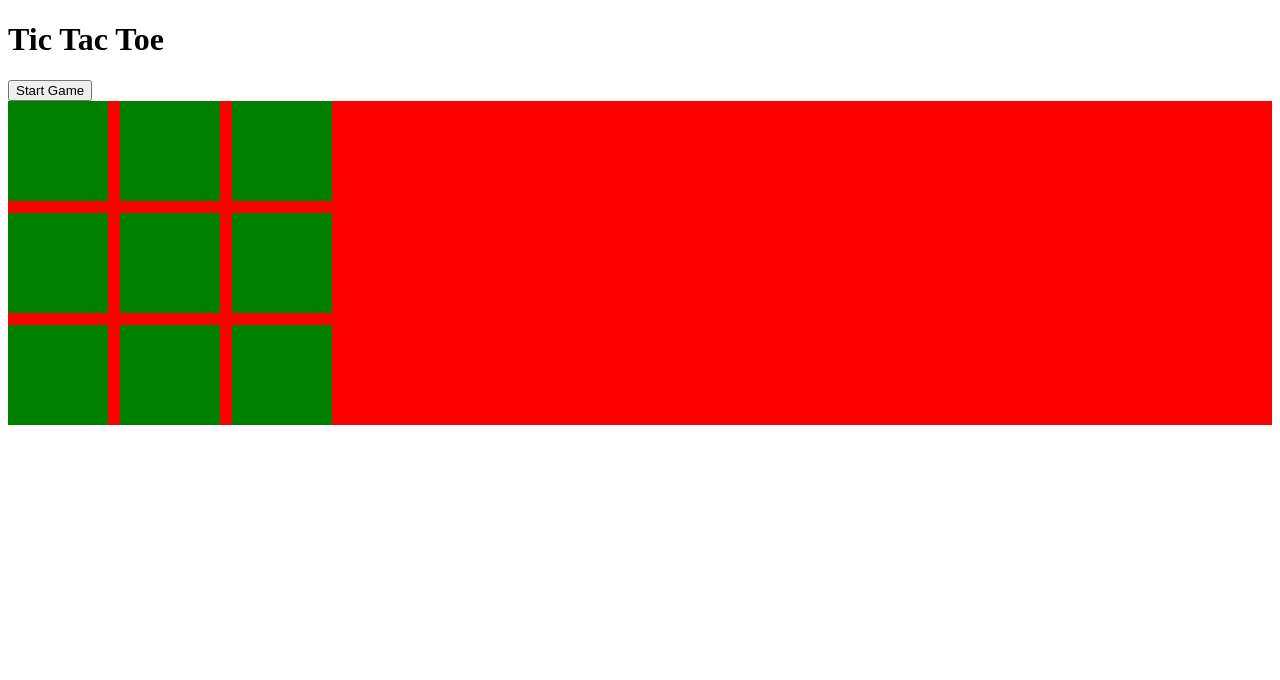
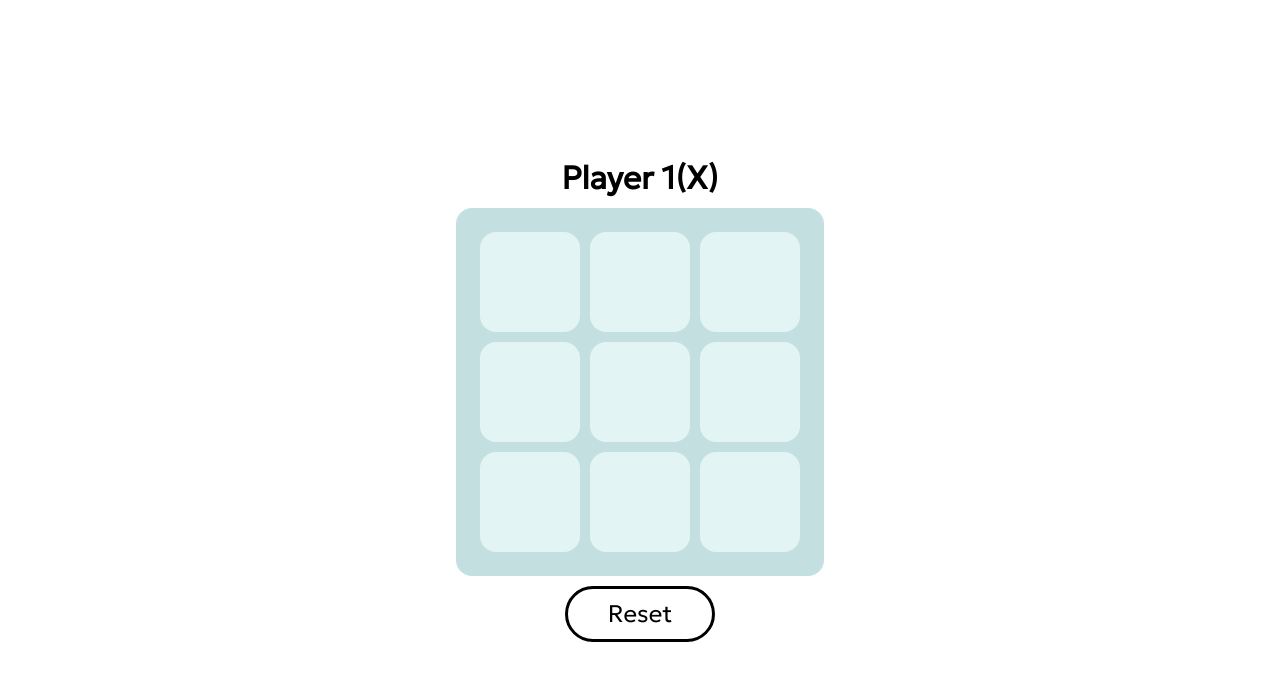
Before and after one commit to pritesh299/odin-P9-Tic_Tac_Toe, a plain HTML site: page index.html in a window 1280 px wide. Both pictures are taken after a click on the button "Start Game". Drawn offline with Linux system fonts and the light colour scheme.

Commit message:
added more css and js

```diff
--- a/index.css
+++ b/index.css
@@ -1,13 +1,70 @@
-#game_board{
-  display: grid;
-  grid-template-columns: repeat(3,100px);
-  grid-template-rows: repeat(3,100px);
-  background-color: red;
-  gap: 12px;
+*{
+    margin: 0;
+    padding: 0;
+    font-family: 'Geologica', sans-serif;
+  }
+  h1 {
+    text-align: center;
+    margin: 10px;
 }
+  button {
+    background-color: white;
+    color: black;
+    border: 3px solid black;
+    padding: 10px;
+    cursor: pointer;
+    border-radius:50px;
+    margin: 10px auto;
+    font-size: 24px;
+    display: block;
+    min-width: 150px;
+  }
+  button:hover{
+    background-color:black;
+    color: white;
+  }
 
+  #start_page{
+    height: 20vh;
+    display: flex;
+    flex-direction: column;
+    justify-content: center;
+    align-items: center;
+    position: absolute;
+    top: 50%;
+    left: 50%;
+    transform: translate(-50%, -50%) scale(1);
+    font-size: 64px;
+
+  }
+
+  #game_page{
+    display: none;
+    position: absolute;
+    top: 50%;
+    left: 50%;
+    transform: translate(-50%, -50%) scale(1);
+  }
+
+  #game_board{
+    background-color:  #C4DFDF;
+    border-radius: 16px;
+    display: grid;
+    grid-template-columns: repeat(3,100px);
+    grid-auto-rows: 100px;
+    gap: 10px;
+    justify-content: center;
+    padding: 24px;
+
+  }
   .game_box{
-    width: 100px;
-    height: 100px;
-    background-color: green;
+    background-color:#E3F4F4;
+    display: flex;
+    justify-content: center;
+    align-items: center;
+    font-size: 64px;
+    border-radius: 16px;
   }
+  .game_box:hover{
+    cursor: pointer;
+  }
--- a/index.html
+++ b/index.html
@@ -5,14 +5,16 @@
     <meta name="viewport" content="width=device-width, initial-scale=1.0">
     <title>Tic Tac Toe</title>
     <link rel="stylesheet" href="index.css">
+    <link href="https://fonts.googleapis.com/css2?family=Geologica:wght@300&display=swap" rel="stylesheet">
 </head>
 <body>
-    <div id="start-page">
+    <div id="start_page">
         <h1>Tic Tac Toe</h1>
-        <button id="start-button">Start Game</button>
+        <button id="start_button">Start Game</button>
       </div>
 
-      <div id="game-page" >
+      <div id="game_page" >
+        <h1 id="game_headline">Player 1(X)</h1>
           <div id="game_board">
             <div class="game_box" id="1"></div>
             <div class="game_box" id="2"></div>
@@ -24,7 +26,10 @@
             <div class="game_box" id="8"></div>
             <div class="game_box" id="9"></div>
           </div>
+        <button id="reset_button">Reset</button>
+
     </div>
+
       <script src="index.js"></script>
 </body>
 </html>
--- a/index.js
+++ b/index.js
@@ -10,29 +10,65 @@ const winCombos = [
     [2,5,8],
     [0,4,8]
 ];
+let currentPlayer='x';
+let win=false;
+let reset=false;
+let turn=0;
+const gamePage=document.getElementById('game_page')
+const startPage=document.getElementById('start_page')
+const startBtn=document.getElementById('start_button')
+const gameText=document.getElementById('game_headline')
+const resetBtn=document.getElementById('reset_button')
 
-let currentPlayer='x';
-let win=false
+
+
+
+startBtn.addEventListener('click',()=>{
+    gamePage.style.display='block'
+    startPage.style.display='none'
+ })
+
+ resetBtn.addEventListener('click',()=>{
+    gameBoard=["","","","","","","","",""];
+    gameText.innerText='Player 1(X)';
+    currentPlayer='x';
+    win=false;
+    turn=0;
+     gameBoxs.forEach(box=>{
+         box.innerText="";
+         box.style.backgroundColor='#E3F4F4'
+     })
+ })
+
 
 gameBoxs.forEach(box=>{
-
   box.addEventListener('click',()=>{
-
       if(box.innerText==="" && !win){
-
+      turn++;
+      console.log(turn)
        box.innerText=currentPlayer;
        let index=Number(box.getAttribute('id'))
        gameBoard[index-1]=currentPlayer;
+       checkWin()
+      if(currentPlayer==='x' && !win){
+        gameText.innerText='Player 2(O)';
+        currentPlayer="o";
 
+        }else if(!win){
+          currentPlayer='x';
+          gameText.innerText='Player 1(X)';
 
-       if(currentPlayer==='x'){
-       currentPlayer="o";
-       }else{
-         currentPlayer='x';
-       }
-     checkWin()
+        }
 
+        if(win){
+            gameText.innerText+=" Wins";
+          }
+        if(turn===9&&!win){
+            gameText.innerText='Its a Tie';
+
+        }
       }
+
   })
 })
 
@@ -41,10 +77,16 @@ function checkWin(){
   for( let combo of winCombos){
       let [a,b,c]=combo;
         if(!(gameBoard[a]==="")&&!(gameBoard[b]==="")&&!(gameBoard[c]==="")){
-        if(gameBoard[a]===gameBoard[b]&&gameBoard[b]===gameBoard[c]&&gameBoard[a]===gameBoard[c]){
-        win=true;
-        console.log('con')
-    }
-   }
+          if(gameBoard[a]===gameBoard[b]&&gameBoard[b]===gameBoard[c]&&gameBoard[a]===gameBoard[c]){
+            win=true;
+            const box1=document.getElementById(`${a+1}`)
+            const box2=document.getElementById(`${b+1}`)
+            const box3=document.getElementById(`${c+1}`)
+              box1.style.backgroundColor='green'
+              box2.style.backgroundColor='green'
+              box3.style.backgroundColor='green'
+
+           }
+        }
   }
 }
```
